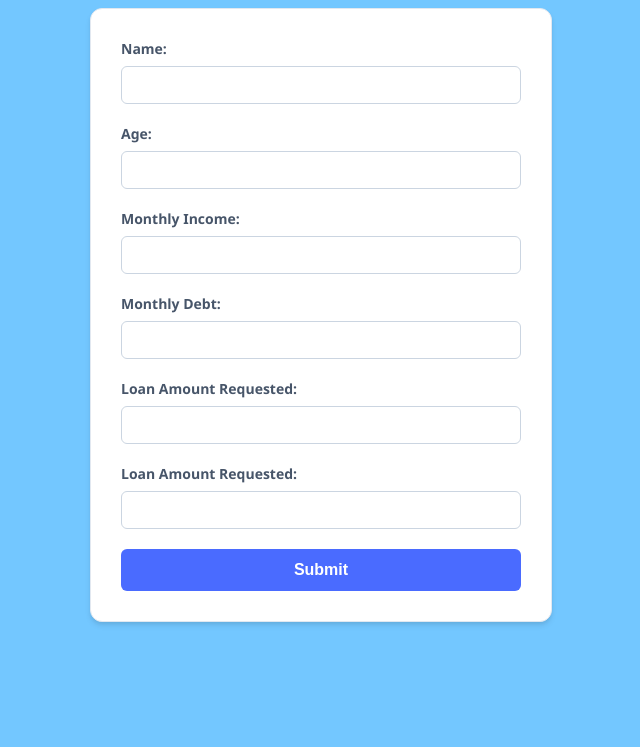
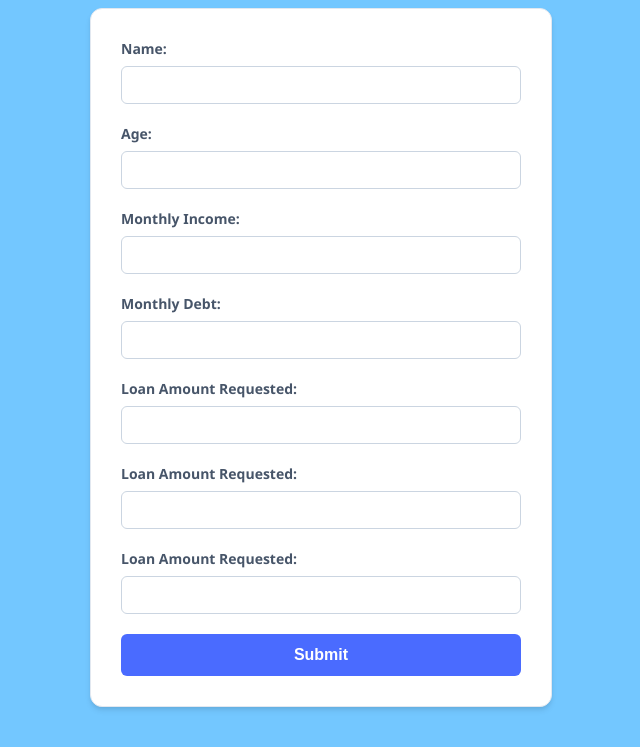
Before and after one commit to fjolinjasmin/my-website-dev, a plain HTML site: page index.html in a window 1280 px wide. Shown: the part 105-852 px from the top of the page, without its empty margins (319-959 px from the left). Before the commit the page ends 800 px from the top, so only its background shows below. Drawn offline with Linux system fonts and the light colour scheme.

Commit message:
Add duplicate loan amount input field in the form

```diff
--- a/index.html
+++ b/index.html
@@ -37,6 +37,10 @@
             <label>Loan Amount Requested:</label>
             <input type="text" name="loan_amount">
         </div>
+         <div>
+            <label>Loan Amount Requested:</label>
+            <input type="text" name="loan_amount">
+        </div>
 
         <button type="submit">Submit</button>
     </form>
```
